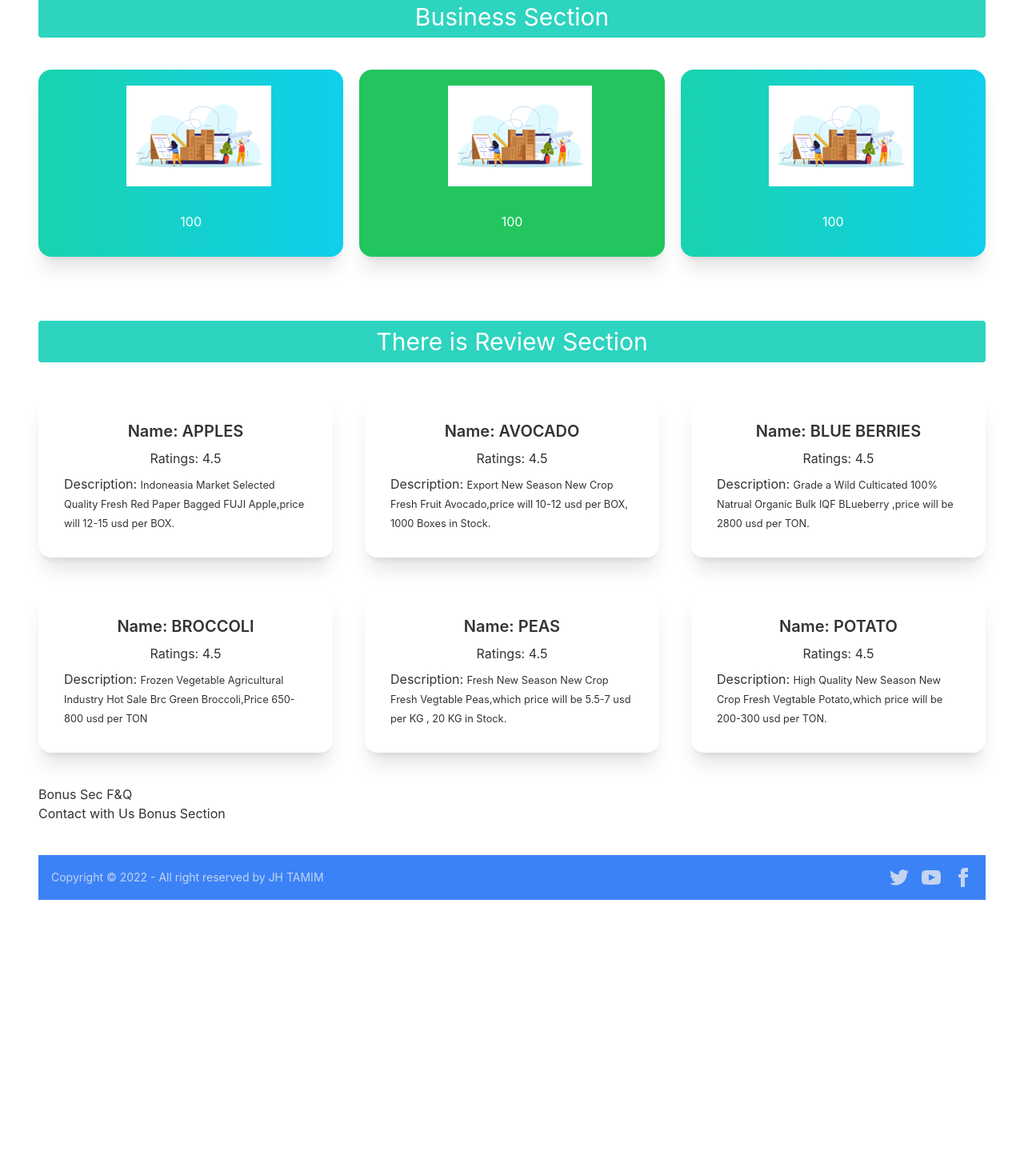
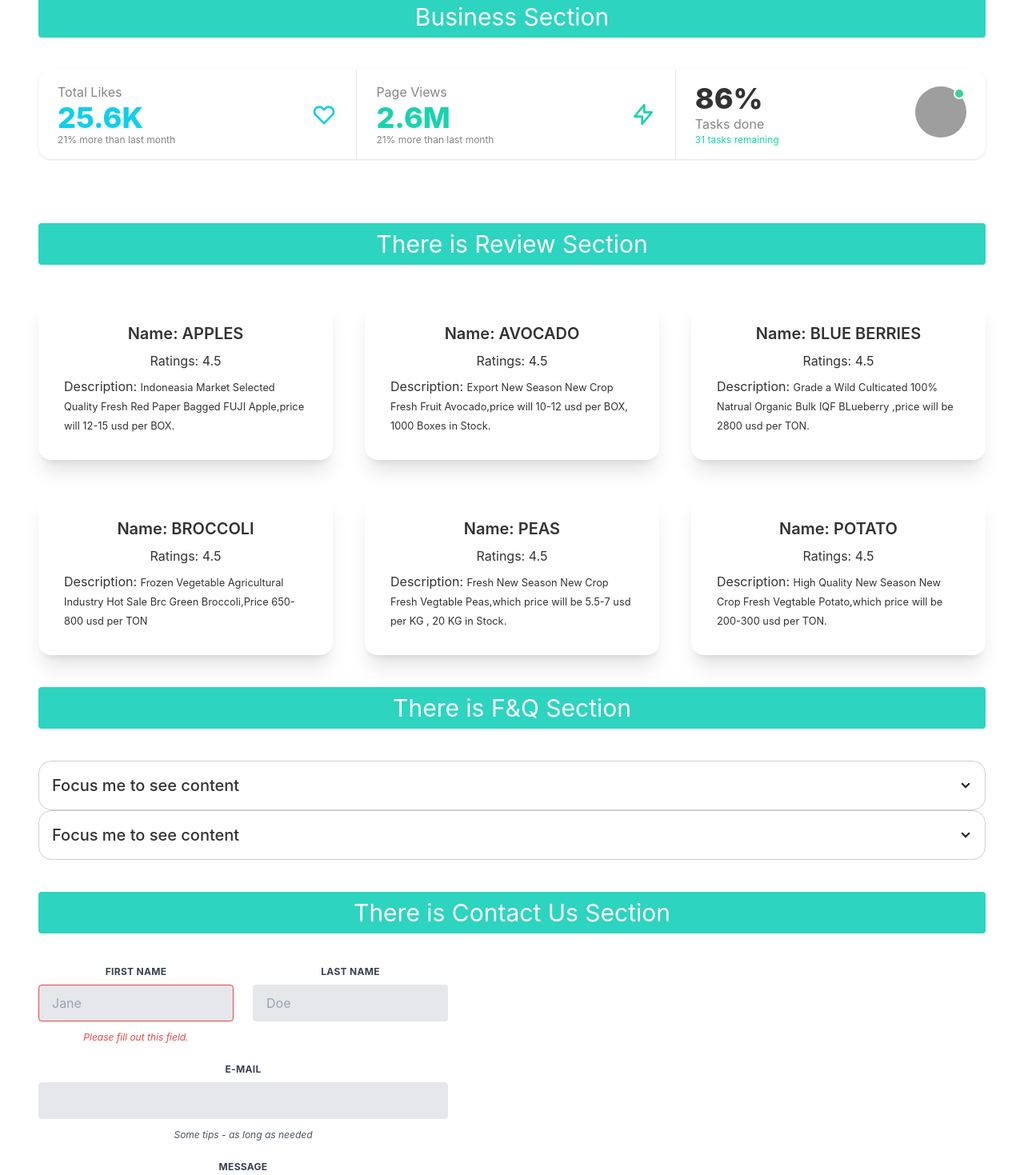
Before and after one commit to Junayet10135/Tools-Mania-client, a React (Create React App) app: page / in a window 1280 px wide. Shown: the part 2281-3750 px from the top of the page at 80% size. Before the commit the page ends 3446 px from the top, so only its background shows below. Built offline with nearby package versions, Linux system fonts and the light colour scheme; no server answers; grey boxes are pictures that could not be loaded.

Commit message:
bonus 2 section add

```diff
--- a/src/Pages/Home/BusinessSummary.js
+++ b/src/Pages/Home/BusinessSummary.js
@@ -7,10 +7,45 @@
     return (
         <div className='py-10'>
             <h2 className='text-3xl bg-teal-400 rounded text-white p-2 text-center'>Business Section</h2>
-            <div className='grid grid-cols-1 lg:grid-cols-3 gap-5 pt-10'>
+            {/* <div className='grid grid-cols-1 lg:grid-cols-3 gap-5 pt-10'>
                 <Summary cardTitle="Opening Hours" bgClass="bg-gradient-to-r from-secondary to-primary" img={banner}></Summary>
                 <Summary cardTitle="Our Locations" bgClass="bg-green-500" img={banner}></Summary>
                 <Summary cardTitle="Contact Us" bgClass="bg-gradient-to-r from-secondary to-primary" img={banner}></Summary>
+            </div> */}
+
+            <div class="stats shadow w-full mt-10">
+
+                <div class="stat">
+                    <div class="stat-figure text-primary">
+                        <svg xmlns="http://www.w3.org/2000/svg" fill="none" viewBox="0 0 24 24" class="inline-block w-8 h-8 stroke-current"><path stroke-linecap="round" stroke-linejoin="round" stroke-width="2" d="M4.318 6.318a4.5 4.5 0 000 6.364L12 20.364l7.682-7.682a4.5 4.5 0 00-6.364-6.364L12 7.636l-1.318-1.318a4.5 4.5 0 00-6.364 0z"></path></svg>
+                    </div>
+                    <div class="stat-title">Total Likes</div>
+                    <div class="stat-value text-primary">25.6K</div>
+                    <div class="stat-desc">21% more than last month</div>
+                </div>
+
+                <div class="stat">
+                    <div class="stat-figure text-secondary">
+                        <svg xmlns="http://www.w3.org/2000/svg" fill="none" viewBox="0 0 24 24" class="inline-block w-8 h-8 stroke-current"><path stroke-linecap="round" stroke-linejoin="round" stroke-width="2" d="M13 10V3L4 14h7v7l9-11h-7z"></path></svg>
+                    </div>
+                    <div class="stat-title">Page Views</div>
+                    <div class="stat-value text-secondary">2.6M</div>
+                    <div class="stat-desc">21% more than last month</div>
+                </div>
+
+                <div class="stat">
+                    <div class="stat-figure text-secondary">
+                        <div class="avatar online">
+                            <div class="w-16 rounded-full">
+                                <img src="https://api.lorem.space/image/face?w=128&h=128" />
+                            </div>
+                        </div>
+                    </div>
+                    <div class="stat-value">86%</div>
+                    <div class="stat-title">Tasks done</div>
+                    <div class="stat-desc text-secondary">31 tasks remaining</div>
+                </div>
+
             </div>
         </div>
     );
--- a/src/Pages/Home/ContactUs.js
+++ b/src/Pages/Home/ContactUs.js
@@ -2,8 +2,51 @@
 
 const ContactUs = () => {
     return (
-        <div>
-            <h2>Contact with Us Bonus Section</h2>
+        <div className=''>
+            <h2 className='text-3xl bg-teal-400 rounded text-white p-2 text-center my-10'>There is Contact Us Section </h2>
+            <form class="w-full max-w-lg text-center">
+                <div class="flex flex-wrap -mx-3 mb-6">
+                    <div class="w-full md:w-1/2 px-3 mb-6 md:mb-0">
+                        <label class="block uppercase tracking-wide text-gray-700 text-xs font-bold mb-2" for="grid-first-name">
+                            First Name
+                        </label>
+                        <input class="appearance-none block w-full bg-gray-200 text-gray-700 border border-red-500 rounded py-3 px-4 mb-3 leading-tight focus:outline-none focus:bg-white" id="grid-first-name" type="text" placeholder="Jane"/>
+                            <p class="text-red-500 text-xs italic">Please fill out this field.</p>
+                    </div>
+                    <div class="w-full md:w-1/2 px-3">
+                        <label class="block uppercase tracking-wide text-gray-700 text-xs font-bold mb-2" for="grid-last-name">
+                            Last Name
+                        </label>
+                        <input class="appearance-none block w-full bg-gray-200 text-gray-700 border border-gray-200 rounded py-3 px-4 leading-tight focus:outline-none focus:bg-white focus:border-gray-500" id="grid-last-name" type="text" placeholder="Doe"/>
+                    </div>
+                </div>
+                <div class="flex flex-wrap -mx-3 mb-6">
+                    <div class="w-full px-3">
+                        <label class="block uppercase tracking-wide text-gray-700 text-xs font-bold mb-2" for="grid-password">
+                            E-mail
+                        </label>
+                        <input class="appearance-none block w-full bg-gray-200 text-gray-700 border border-gray-200 rounded py-3 px-4 mb-3 leading-tight focus:outline-none focus:bg-white focus:border-gray-500" id="email" type="email"/>
+                            <p class="text-gray-600 text-xs italic">Some tips - as long as needed</p>
+                    </div>
+                </div>
+                <div class="flex flex-wrap -mx-3 mb-6">
+                    <div class="w-full px-3">
+                        <label class="block uppercase tracking-wide text-gray-700 text-xs font-bold mb-2" for="grid-password">
+                            Message
+                        </label>
+                        <textarea class=" no-resize appearance-none block w-full bg-gray-200 text-gray-700 border border-gray-200 rounded py-3 px-4 mb-3 leading-tight focus:outline-none focus:bg-white focus:border-gray-500 h-48 resize-none" id="message"></textarea>
+                        <p class="text-gray-600 text-xs italic">Re-size can be disabled by set by resize-none / resize-y / resize-x / resize</p>
+                    </div>
+                </div>
+                <div class="md:flex md:items-center">
+                    <div class="md:w-1/3">
+                        <button class="shadow bg-teal-400 hover:bg-teal-400 focus:shadow-outline focus:outline-none text-white font-bold py-2 px-4 rounded" type="button">
+                            Send
+                        </button>
+                    </div>
+                    <div class="md:w-2/3"></div>
+                </div>
+            </form>
         </div>
     );
 };
--- a/src/Pages/Home/FactAndQue.js
+++ b/src/Pages/Home/FactAndQue.js
@@ -3,7 +3,23 @@
 const FactAndQue = () => {
     return (
         <div>
-            <h2>Bonus Sec F&Q </h2>
+            <h2 className='text-3xl bg-teal-400 rounded text-white p-2 text-center mb-10'>There is F&Q Section </h2>
+            <div tabIndex={0} class="collapse collapse-arrow border border-base-300 bg-base-100 rounded-box">
+                <div class="collapse-title text-xl font-medium">
+                    Focus me to see content
+                </div>
+                <div class="collapse-content">
+                    <p>tabindex="0" attribute is necessary to make the div focusable</p>
+                </div>
+            </div>
+            <div tabIndex={0} class="collapse collapse-arrow border border-base-300 bg-base-100 rounded-box">
+                <div class="collapse-title text-xl font-medium">
+                    Focus me to see content
+                </div>
+                <div class="collapse-content">
+                    <p>tabindex="0" attribute is necessary to make the div focusable</p>
+                </div>
+            </div>
         </div>
     );
 };
```
